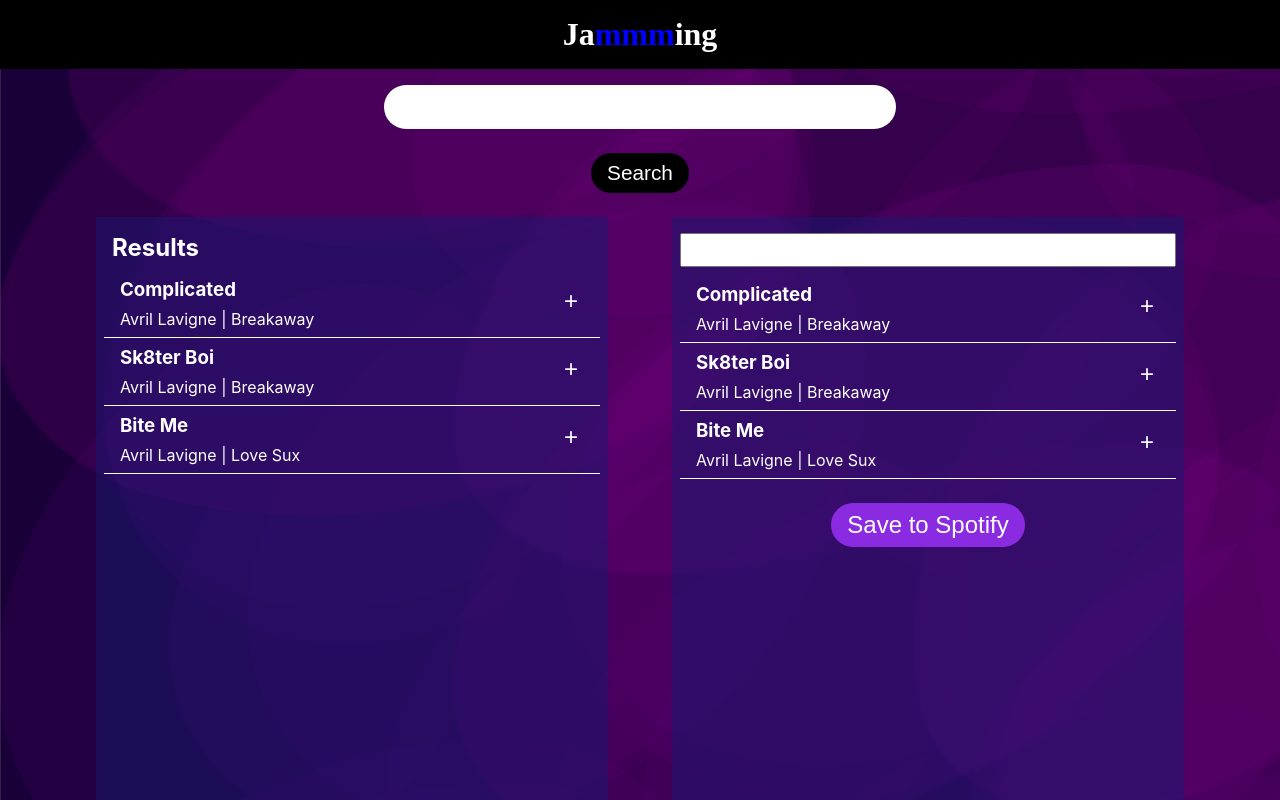
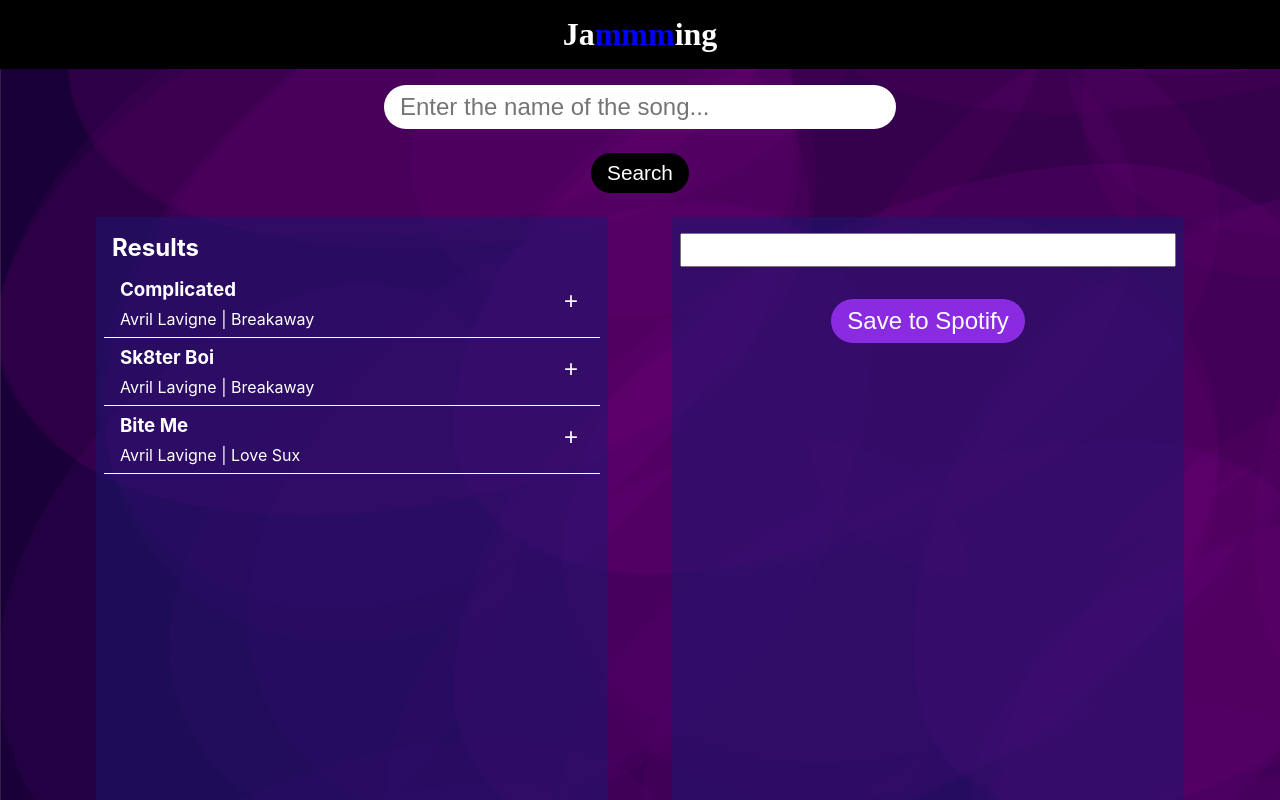
Before and after one commit to Vincent-Wong0925/jammming, a React (Create React App) app: page / in a window 1280 px wide. Shown: the top 800 px of the page. Built offline with nearby package versions, Linux system fonts and the light colour scheme.

Commit message:
Add useState to manage states of SearchResults, Playlist and Searchbar

```diff
--- a/src/components/App/App.js
+++ b/src/components/App/App.js
@@ -1,14 +1,15 @@
 import React from 'react';
+import { useState } from 'react';
 import ReactDOM from 'react-dom/client';
 import './App.css';
 import Searchbar from '../Searchbar/Searchbar'
 import SearchResults from '../SearchResults/SearchResults';
 import Playlist from '../Playlist/Playlist';
 
-const tracks = [{
-  song: 'Complicated',
-  artist: 'Avril Lavigne',
-  album: 'Breakaway'
+const mockTracks = [{
+    song: 'Complicated',
+    artist: 'Avril Lavigne',
+    album: 'Breakaway'
   },
   {
     song: 'Sk8ter Boi',
@@ -23,6 +24,10 @@ const tracks = [{
 ];
 
 function App() {
+  const [results, setResults] = useState(mockTracks);
+  const [playlist, setPlaylist] = useState([]);
+  const [playlistName, setPlaylistName] = useState('New Playlist');
+
   return (
     <div className="App">
       <header>
@@ -31,8 +36,8 @@ function App() {
       <main>
         <Searchbar />
         <div className='container'>
-          <SearchResults results={tracks} />
-          <Playlist playlist={tracks} />
+          <SearchResults results={results} />
+          <Playlist playlist={playlist} playlistName={playlistName} />
         </div>
       </main>
     </div>
--- a/src/components/Searchbar/Searchbar.js
+++ b/src/components/Searchbar/Searchbar.js
@@ -1,11 +1,18 @@
 import React from 'react';
+import { useState } from 'react';
 import './Searchbar.css';
 
 function Searchbar() {
+    const [term, setTerm] = useState('');
+
+    const handleTermChange = (event) => {
+        setTerm(event.target.value);
+    }
+
     return (
         <div className='Searchbar'>
             <form>
-                <input type='text' />
+                <input type='text' onChange={handleTermChange} placeholder='Enter the name of the song...' />
                 <button type='submit'>Search</button>
             </form>
         </div>
```
